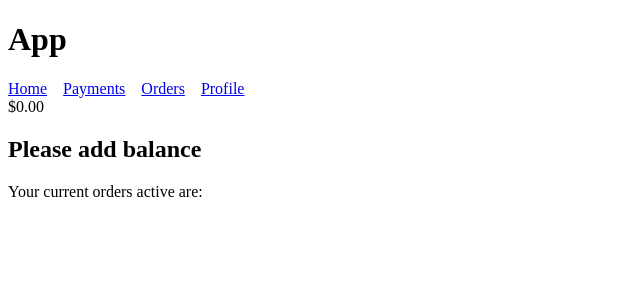
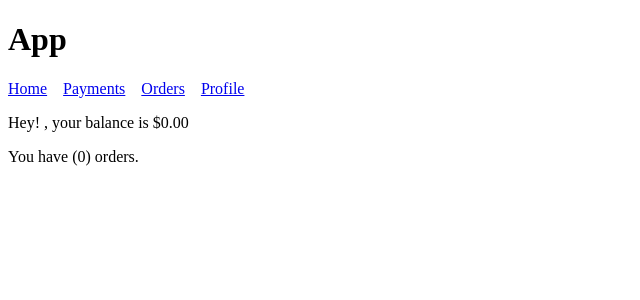
Before and after one commit to danywalls/when-state-angular, an Angular app: page / in a window 1280 px wide. Shown: the top 300 px of the page, without its empty margins (0-640 px from the left). Built offline with nearby package versions, Linux system fonts and the light colour scheme.

Commit message:
component responsability

```diff
--- a/src/app/app.module.ts
+++ b/src/app/app.module.ts
@@ -12,6 +12,8 @@ import { OrdersComponent } from './pages/orders/orders.component';
 import { ProfileComponent } from './pages/profile/profile.component';
 import { PaymentsService } from './services/payments.service';
 import { OrdersService } from './services/orders.service';
+import { OrderListComponent } from './components/order-list/order-list.component';
+import { CustomerMessageComponent } from './components/customer-message/customer-message.component';
 
 @NgModule({
   declarations: [
@@ -21,7 +23,9 @@ import { OrdersService } from './services/orders.service';
     NavigationComponent,
     PaymentsComponent,
     OrdersComponent,
-    ProfileComponent
+    ProfileComponent,
+    OrderListComponent,
+    CustomerMessageComponent
   ],
   imports: [
     BrowserModule,
--- /dev/null
+++ b/src/app/components/customer-message/customer-message.component.html
@@ -0,0 +1,6 @@
+<div *ngIf="customerInfo$ | async as customer else updateInfo">
+  <p>Hey! {{customer.name}}, your balance is {{ customer.balance | currency }}</p>
+</div>
+<ng-template #updateInfo>
+  please add name and balance
+</ng-template>
--- /dev/null
+++ b/src/app/components/customer-message/customer-message.component.ts
@@ -0,0 +1,26 @@
+import {Component} from '@angular/core';
+import {ProfileService} from "../../services/profile.service";
+import {PaymentsService} from "../../services/payments.service";
+import {map} from 'rxjs/operators';
+import {combineLatest} from 'rxjs/internal/observable/combineLatest';
+
+@Component({
+  selector: 'app-customer-message',
+  templateUrl: './customer-message.component.html',
+  styleUrls: ['./customer-message.component.css']
+})
+export class CustomerMessageComponent {
+
+  public customerInfo$ = combineLatest([
+    this.paymentService.paymentBalance$,
+    this.profileService.name$,
+  ]).pipe(
+    map(([balance, name]) => ({balance, name}))
+  );
+
+  constructor(
+    private profileService: ProfileService,
+    private paymentService: PaymentsService
+  ) {
+  }
+}
--- /dev/null
+++ b/src/app/components/order-list/order-list.component.html
@@ -0,0 +1,6 @@
+<div *ngIf="orders$ | async  as orders">
+  You have ({{orders.length}}) orders.
+  <div *ngFor="let order of orders">
+    {{order}}
+  </div>
+</div>
--- /dev/null
+++ b/src/app/components/order-list/order-list.component.ts
@@ -0,0 +1,16 @@
+import {Component} from '@angular/core';
+import {OrdersService} from "../../services/orders.service";
+
+@Component({
+  selector: 'app-order-list',
+  templateUrl: './order-list.component.html',
+  styleUrls: ['./order-list.component.css']
+})
+export class OrderListComponent {
+
+  orders$ = this.ordersService.orders$;
+
+  constructor(private ordersService: OrdersService) {
+  }
+
+}
--- a/src/app/pages/home/home.component.html
+++ b/src/app/pages/home/home.component.html
@@ -1,8 +1,2 @@
-<div *ngIf="customerStatus$ | async as customerStatus">
-  <span>{{ customerStatus.profileName }}</span>
-  <div *ngFor="let order of customerStatus.orders">
-    {{ order }}
-  </div>
-  <span>{{ customerStatus.balance | currency }}</span>
-</div>
-<app-orders></app-orders>
+<app-customer-message></app-customer-message>
+<app-order-list></app-order-list>
--- a/src/app/pages/home/home.component.ts
+++ b/src/app/pages/home/home.component.ts
@@ -1,26 +1,15 @@
-import { Component } from '@angular/core';
-import { combineLatest } from 'rxjs';
-import { OrdersService } from 'src/app/services/orders.service';
-import { PaymentsService } from 'src/app/services/payments.service';
-import { ProfileService } from 'src/app/services/profile.service';
-import { map } from 'rxjs/operators';
+import {Component} from '@angular/core';
+import {HomeService} from "./home.service";
+
 @Component({
   selector: 'app-home',
   templateUrl: './home.component.html',
   styleUrls: ['./home.component.css'],
 })
 export class HomeComponent {
-  customerStatus$ = combineLatest([
-    this.paymentService.paymentBalance$,
-    this.orderService.orders$,
-    this.profileService.name$,
-  ]).pipe(
-    map(([balance, orders, profileName]) => ({ balance, orders, profileName }))
-  );
+  customerStatus$ = this.homeService.customerInfo$;
 
-  constructor(
-    private profileService: ProfileService,
-    private orderService: OrdersService,
-    private paymentService: PaymentsService
-  ) { }
+  constructor(private homeService: HomeService) {
+  }
+
 }
--- /dev/null
+++ b/src/app/pages/home/home.service.ts
@@ -0,0 +1,28 @@
+import {Injectable} from '@angular/core';
+
+import {ProfileService} from "../../services/profile.service";
+import {OrdersService} from "../../services/orders.service";
+import {PaymentsService} from "../../services/payments.service";
+import {map} from 'rxjs/internal/operators/map';
+import {combineLatest} from 'rxjs';
+
+
+@Injectable({
+  providedIn: 'root'
+})
+export class HomeService {
+  public customerInfo$ = combineLatest([
+    this.paymentService.paymentBalance$,
+    this.orderService.orders$,
+    this.profileService.name$,
+  ]).pipe(
+    map(([balance, orders, profileName]) => ({balance, orders, profileName}))
+  );
+
+  constructor(
+    private profileService: ProfileService,
+    private orderService: OrdersService,
+    private paymentService: PaymentsService
+  ) {
+  }
+}
--- a/src/app/pages/orders/orders.component.html
+++ b/src/app/pages/orders/orders.component.html
@@ -1,14 +1,10 @@
 <div *ngIf="currentBalance | async as balance; else noBalance">
-  <h2>Add your order</h2>
+  <h2>You have {{balance | currency }} as balance, add your orders</h2>
   <input #order type="number">
   <button (click)="addOrder(order)" [disabled]="balance <= 0">add order</button>
 </div>
 <ng-template #noBalance>
-  <h2>Please add balance </h2>
+  <h2> Insuficient Balance, please add.</h2>
 </ng-template>
-<div *ngIf="(orders$ | async ) as orders">
-  Your current orders active are:
-  <div *ngFor="let order of orders">
-    {{order}}
-  </div>
-</div>
+
+<app-order-list></app-order-list>
--- a/src/app/pages/profile/profile.component.ts
+++ b/src/app/pages/profile/profile.component.ts
@@ -1,5 +1,6 @@
-import { ProfileService } from './../../services/profile.service';
-import { Component, inject, OnInit } from '@angular/core';
+import {ProfileService} from './../../services/profile.service';
+import {Component} from '@angular/core';
+import {startWith} from 'rxjs/operators';
 
 @Component({
   selector: 'app-profile',
@@ -7,9 +8,10 @@ import { Component, inject, OnInit } from '@angular/core';
   styleUrls: ['./profile.component.css'],
 })
 export class ProfileComponent {
-  name$ = this.profileService.name$;
+  name$ = this.profileService.name$.pipe(startWith(''));
 
-  constructor(private profileService: ProfileService) { }
+  constructor(private profileService: ProfileService) {
+  }
 
   save(name: string) {
     this.profileService.saveName(name);
```
Also changed, not shown: src/app/components/customer-message/customer-message.component.css (added), src/app/components/order-list/order-list.component.css (added), 2 other files (tests, documents, lock files or other folders).
